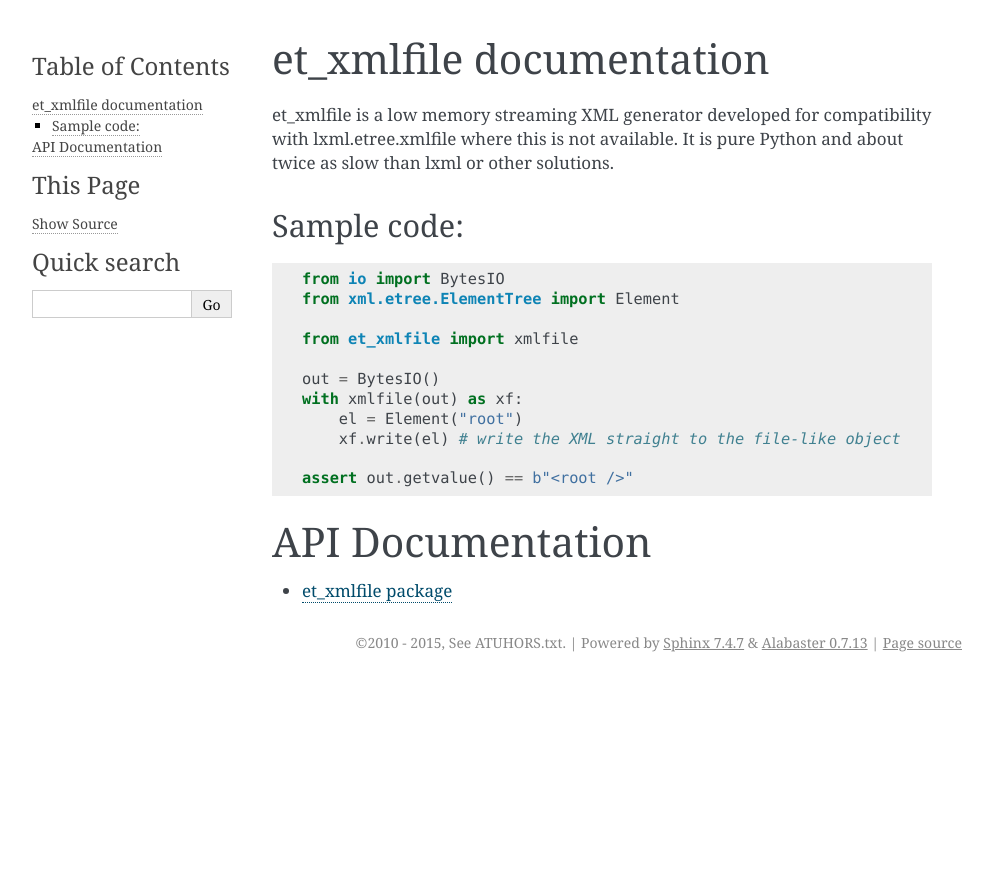
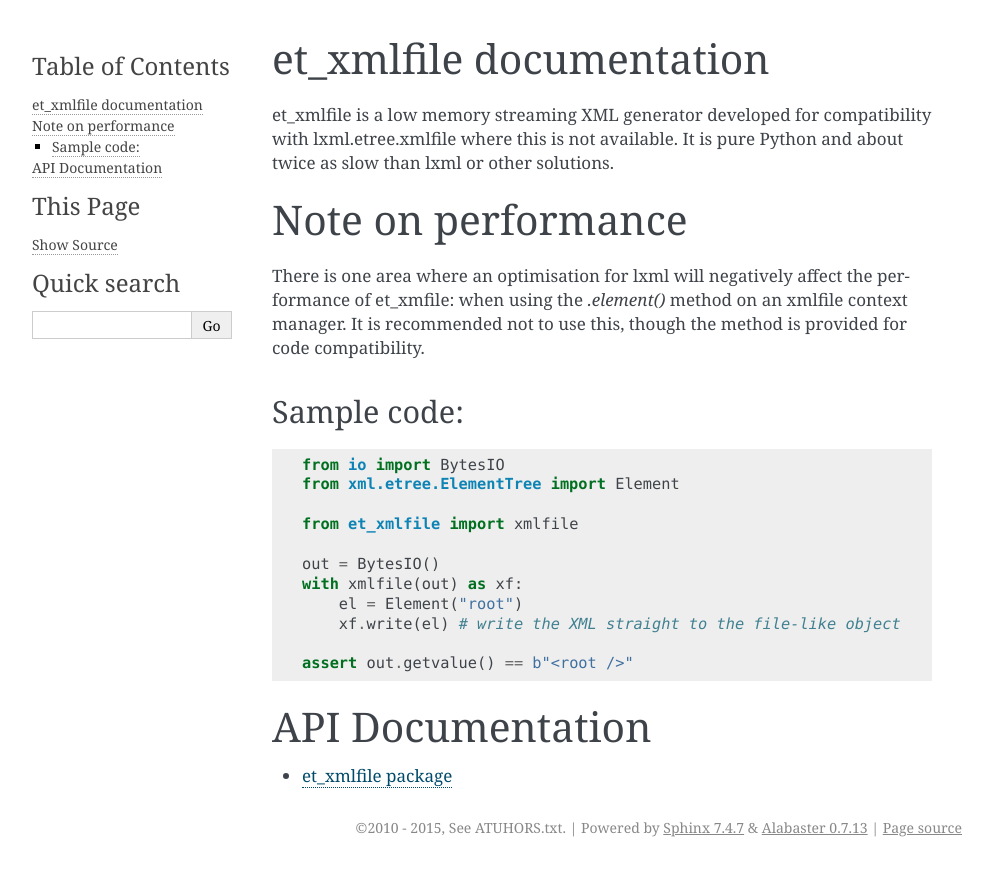
Before and after one commit to python-openpyxl/et_xmlfile, a Sphinx documentation site: the page built from doc/index.rst, in a window 1280 px wide. Shown: the top 876 px of the page, without its empty margins (148-1141 px from the left). Built offline with Sphinx 7.4.7, drawn with Linux system fonts in a browser that asks for light colours.

Commit message:
Add note on performance.

```diff
--- a/doc/index.rst
+++ b/doc/index.rst
@@ -3,6 +3,12 @@
 
 et_xmlfile is a low memory streaming XML generator developed for compatibility with lxml.etree.xmlfile where this is not available.
 It is pure Python and about twice as slow than lxml or other solutions.
+
+
+Note on performance
+-------------------
+
+There is one area where an optimisation for lxml will negatively affect the performance of et_xmfile: when using the `.element()` method on an xmlfile context manager. It is recommended not to use this, though the method is provided for code compatibility.
 
 
 Sample code:
@@ -12,7 +18,7 @@
 
 
 API Documentation
-------------------
+-----------------
 
 .. toctree::
     :maxdepth: 1
```
